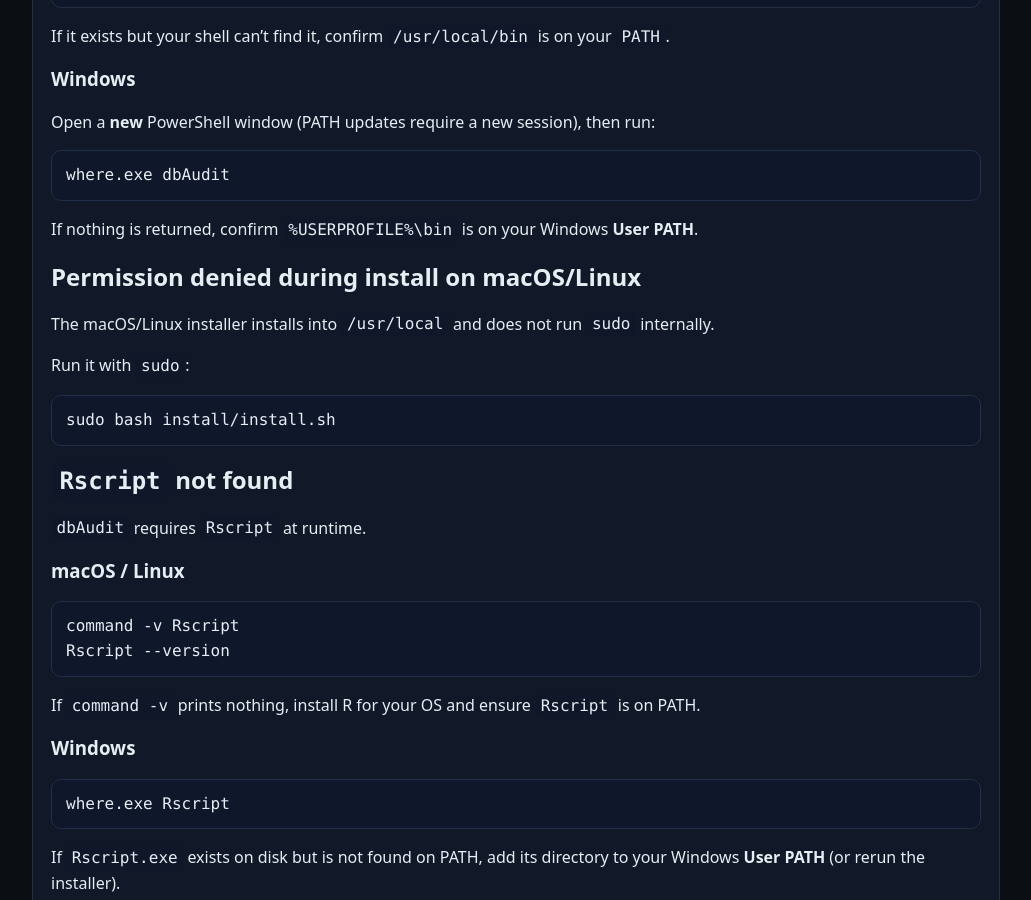
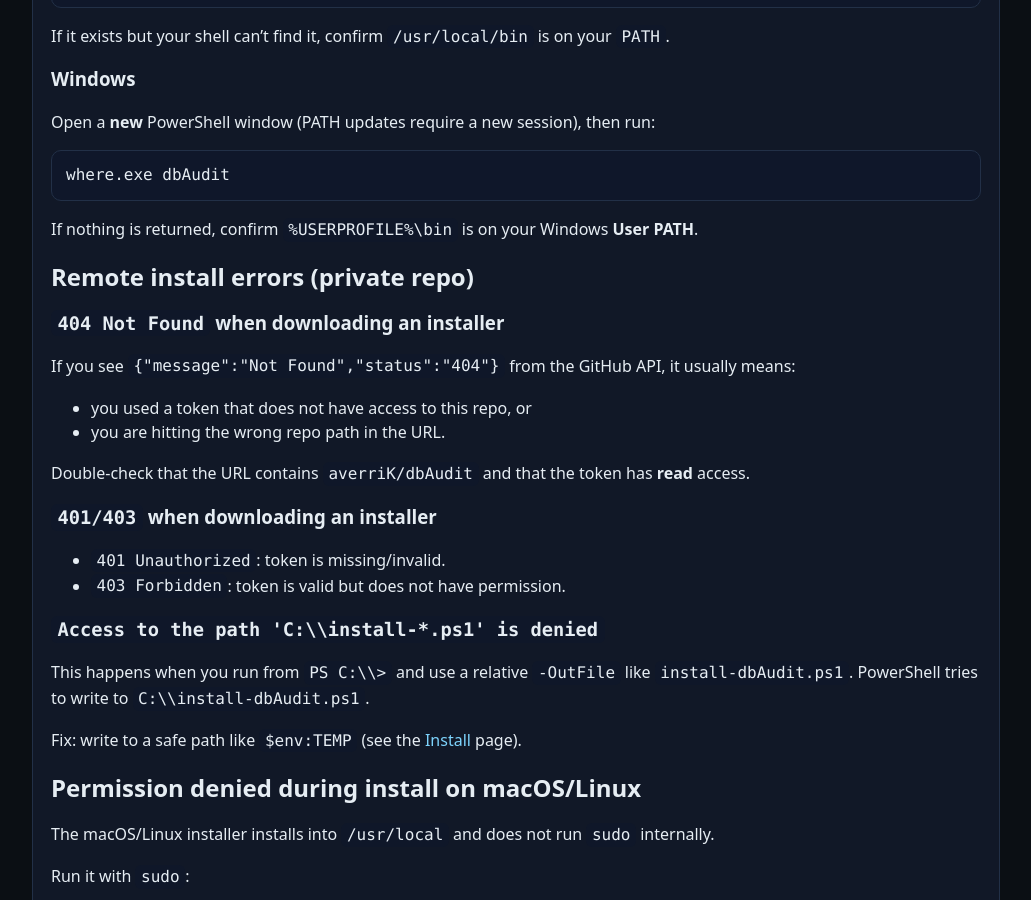
Before and after one commit to averriK/dbAudit, a Jekyll site: the page built from docs/troubleshooting.md, in a window 1280 px wide and 900 px high, scrolled down 316 px. Shown: the whole window, without its empty margins (124-1155 px from the left). Built offline with Jekyll 4.4.1, drawn with Linux system fonts in a browser that asks for light colours.

Commit message:
docs: fix Windows bootstrap path; align README

````diff
--- a/docs/troubleshooting.md
+++ b/docs/troubleshooting.md
@@ -27,6 +27,29 @@ where.exe dbAudit
 ```
 
 If nothing is returned, confirm `%USERPROFILE%\bin` is on your Windows **User PATH**.
+
+## Remote install errors (private repo)
+
+### `404 Not Found` when downloading an installer
+
+If you see `{"message":"Not Found","status":"404"}` from the GitHub API, it usually means:
+
+- you used a token that does not have access to this repo, or
+- you are hitting the wrong repo path in the URL.
+
+Double-check that the URL contains `averriK/dbAudit` and that the token has **read** access.
+
+### `401/403` when downloading an installer
+
+- `401 Unauthorized`: token is missing/invalid.
+- `403 Forbidden`: token is valid but does not have permission.
+
+### `Access to the path 'C:\\install-*.ps1' is denied`
+
+This happens when you run from `PS C:\\>` and use a relative `-OutFile` like `install-dbAudit.ps1`.
+PowerShell tries to write to `C:\\install-dbAudit.ps1`.
+
+Fix: write to a safe path like `$env:TEMP` (see the [Install]({{ "/docs/install/" | relative_url }}) page).
 
 ## Permission denied during install on macOS/Linux
 
````
Also changed, not shown: docs/home.md (+5 -2 lines), docs/install.md (+10 -4 lines), docs/windows.md (+10 -5 lines), README.md, 1 other file.
